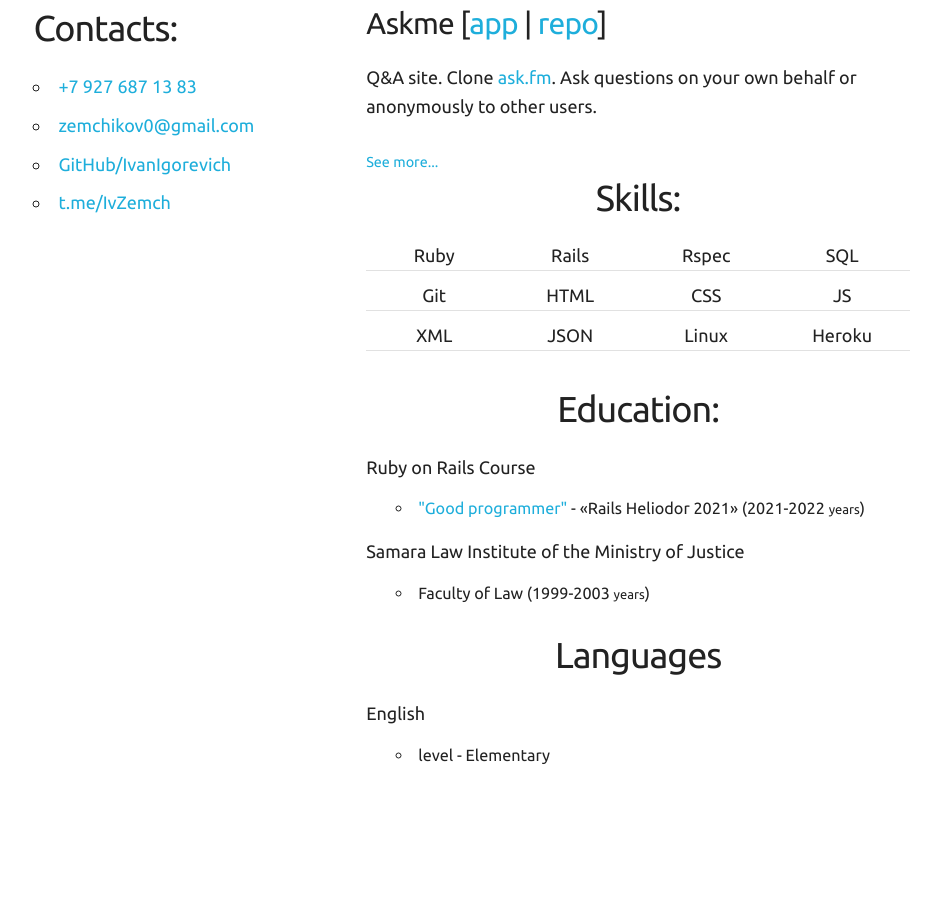
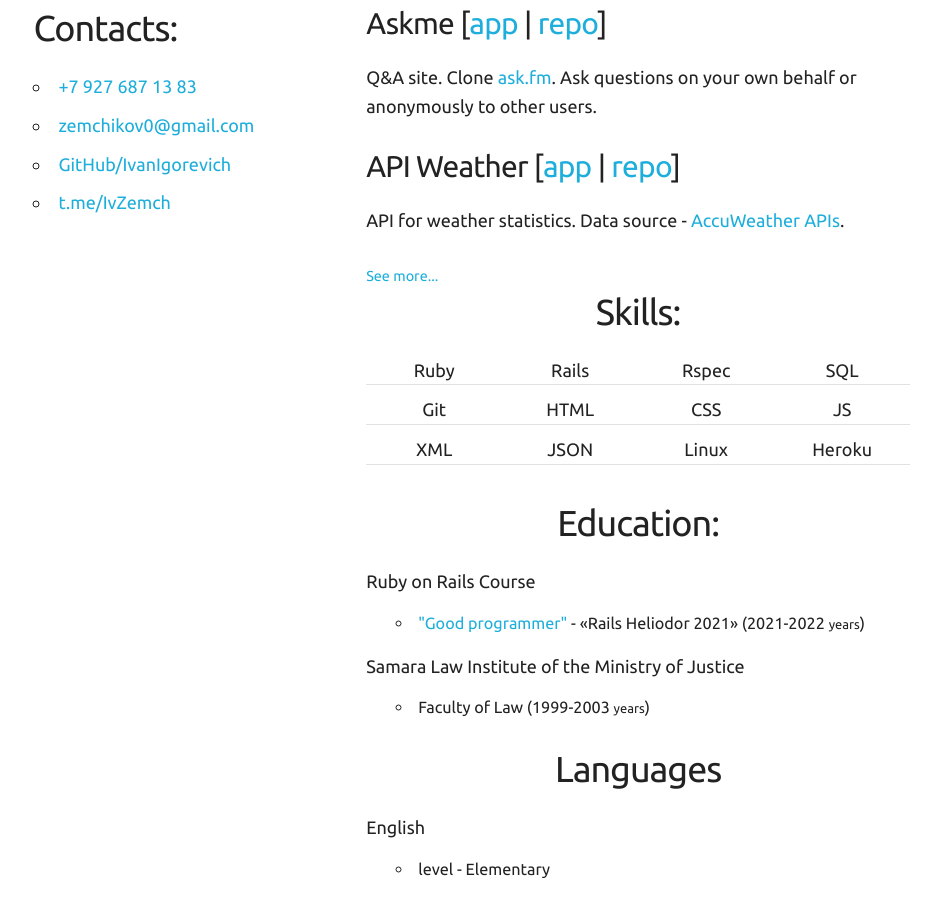
Before and after one commit to IvanIgorevich/cv, a plain HTML site: page cv-en.html in a window 1280 px wide. Shown: the part 825-1733 px from the top of the page, without its empty margins (165-1106 px from the left). Before the commit the page ends 1618 px from the top, so only its background shows below. Drawn offline with Linux system fonts and the light colour scheme.

Commit message:
add API Weather

```diff
--- a/cv-en.html
+++ b/cv-en.html
@@ -76,6 +76,10 @@
                 Q&A site. Clone <a href="https://ask.fm">ask.fm</a>.
                 Ask questions on your own behalf or anonymously to other users.
             </p>
+            <h4>API Weather [<a href="https://megaweather.herokuapp.com/">app</a> | <a href="https://github.com/IvanIgorevich/weather">repo</a>]</h4>
+            <p>
+                API for weather statistics. Data source - <a href="https://developer.accuweather.com/apis">AccuWeather APIs</a>.
+            </p>
             <div><small><a href="https://github.com/IvanIgorevich?tab=repositories">See more...</a></small></div>
         </div>
         <div>
```
Also changed, not shown: index.html (+4 -0 lines).
